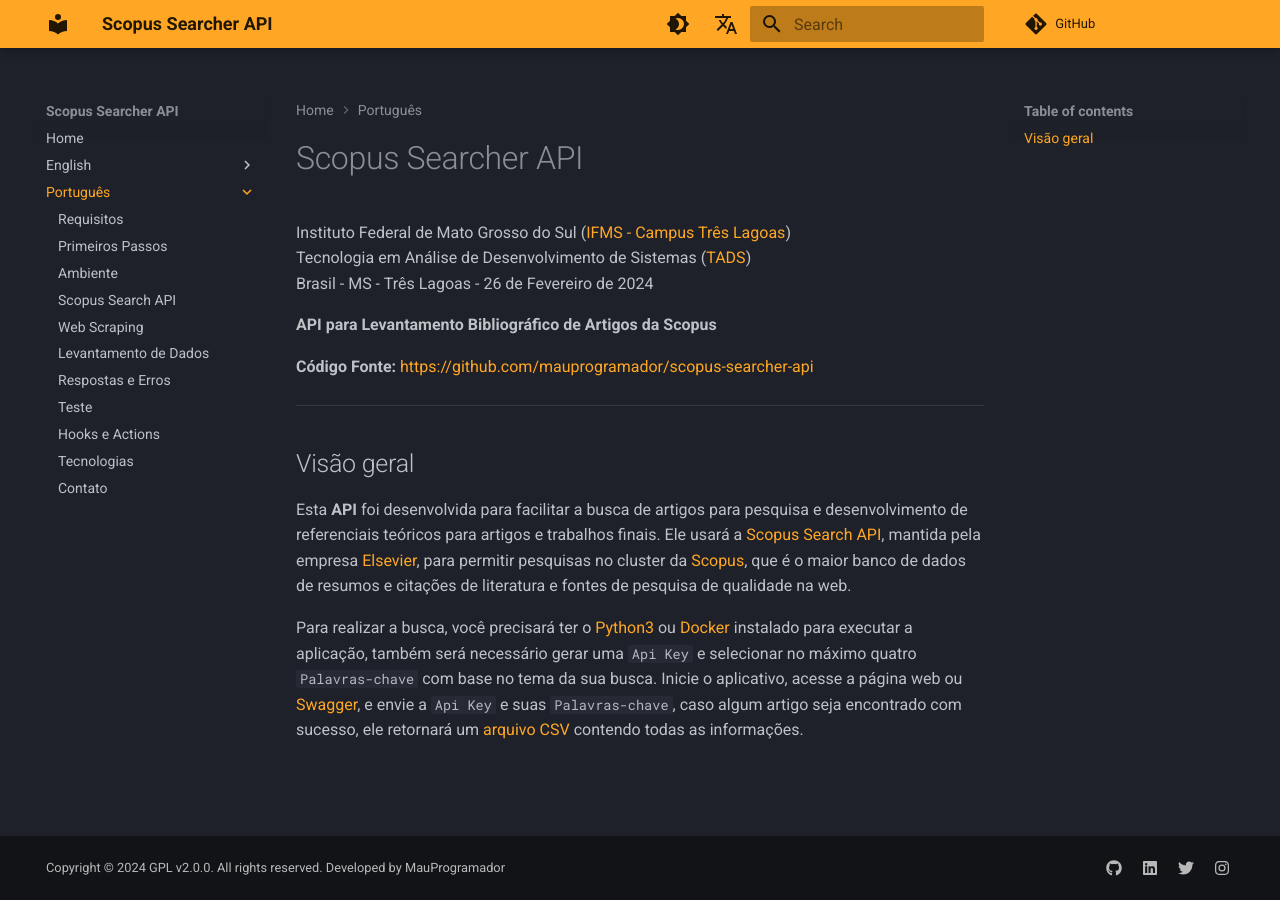
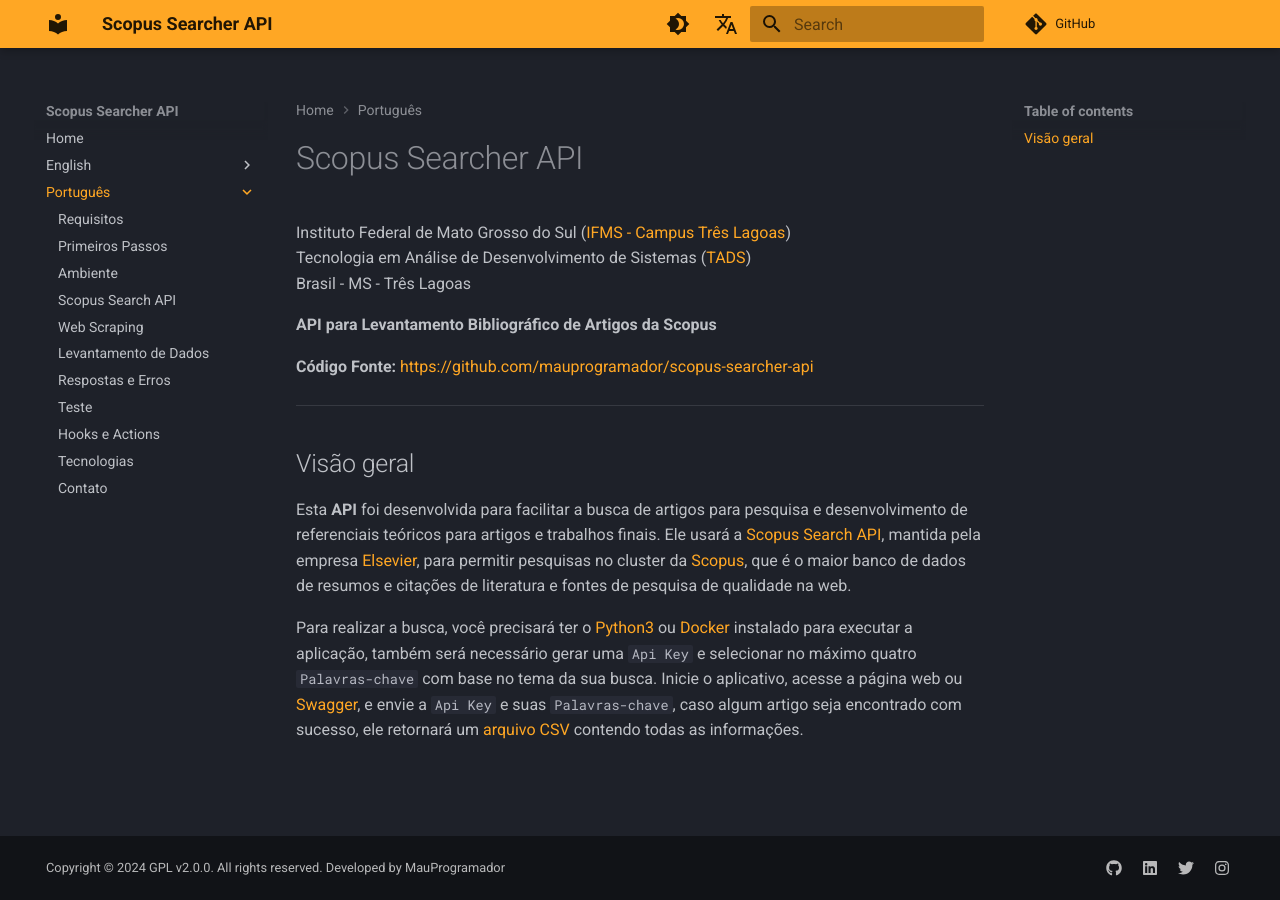
Before and after one commit to mauprogramador/scopus-survey-api, an MkDocs documentation site: the page built from docs/pt/index.md, in a window 1280 px wide. Built offline with MkDocs 1.6.1 and Material for MkDocs 9.7.7, drawn with Linux system fonts in a browser that asks for light colours; comment, search, counter and statistics services are not loaded.

Commit message:
docs: remove release date

```diff
--- a/docs/pt/index.md
+++ b/docs/pt/index.md
@@ -2,7 +2,7 @@
 
 Instituto Federal de Mato Grosso do Sul ([IFMS - Campus Três Lagoas](https://www.ifms.edu.br/campi/campus-tres-lagoas){:target="\_blank"}) <br/>
 Tecnologia em Análise de Desenvolvimento de Sistemas ([TADS](https://www.ifms.edu.br/campi/campus-tres-lagoas/cursos/graduacao/analise-e-desenvolvimento-de-sistemas){:target="\_blank"}) <br/>
-Brasil - MS - Três Lagoas - 26 de Fevereiro de 2024<br/>
+Brasil - MS - Três Lagoas <br/>
 
 **API para Levantamento Bibliográfico de Artigos da Scopus** <br/>
 
```
Also changed, not shown: docs/en/index.md (+1 -1 lines).
